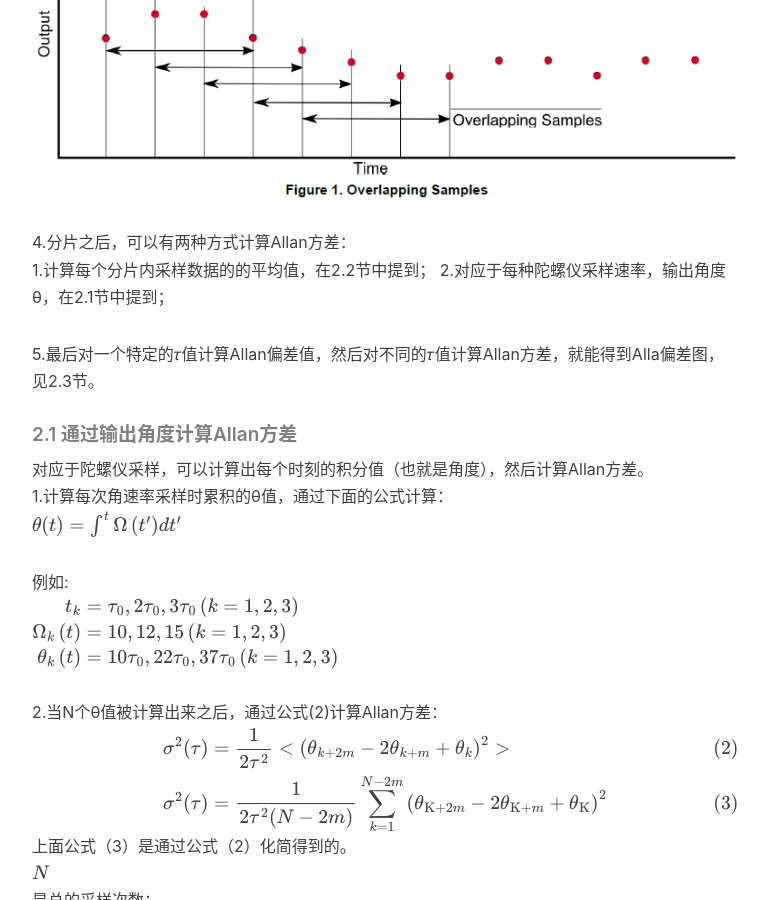
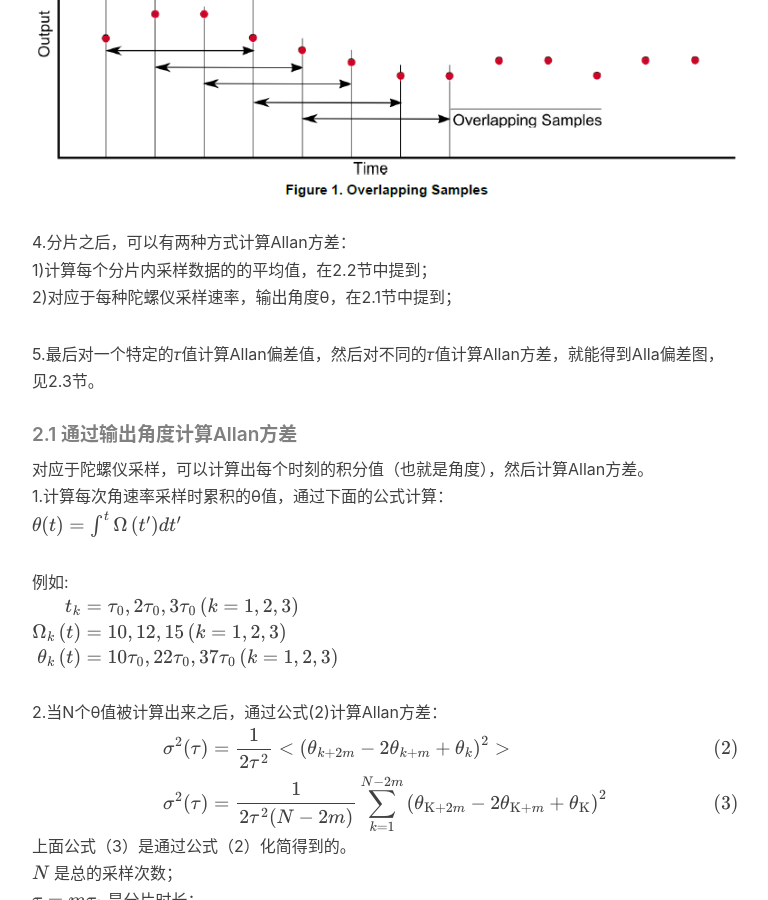
Before and after one commit to wykxwyc/wykxwyc.github.io, a Jekyll site: the page built from _posts/2019-04-12-Summary-of-IMU-Model-and-Calibration.markdown, in a window 1280 px wide and 900 px high, scrolled down 1815 px. Shown: the whole window, without its empty margins (233-1001 px from the left). Built offline with Jekyll 4.4.1, drawn with Linux system fonts in a browser that asks for light colours; formulas are drawn with MathJax 3; comment, search, counter and statistics services are not loaded.

Commit message:
modify IMU

```diff
--- a/_posts/2019-04-12-Summary-of-IMU-Model-and-Calibration.markdown
+++ b/_posts/2019-04-12-Summary-of-IMU-Model-and-Calibration.markdown
@@ -75,8 +75,8 @@
 ![](/img/in-post/post-Summary-of-IMU/figure1-sample.png)
 
 4.分片之后，可以有两种方式计算Allan方差：
-1.计算每个分片内采样数据的的平均值，在2.2节中提到；
-2.对应于每种陀螺仪采样速率，输出角度θ，在2.1节中提到；
+1)计算每个分片内采样数据的的平均值，在2.2节中提到；
+2)对应于每种陀螺仪采样速率，输出角度θ，在2.1节中提到；
 
 5.最后对一个特定的𝜏值计算Allan偏差值，然后对不同的𝜏值计算Allan方差，就能得到Alla偏差图，见2.3节。
 
@@ -92,7 +92,7 @@
 \begin{align}
 t_{k} & =\tau_{0},2\tau_{0},3\tau_{0}\left(k=1,2,3\right) \\
 \Omega_{k}\left(t\right) & =10,12,15 \left(k=1,2,3\right) \\
-\theta_{k}\left(t\right) & =10\tau_{0},22\tau_{0},37\tau_{0}\left(k=1,2,3\right) \\
+\theta_{k}\left(t\right) & =10\tau_{0},22\tau_{0},37\tau_{0}\left(k=1,2,3\right) \\ \tag{example}
 \end{align}
 $$
 
```
Also changed, not shown: img/in-post/post-Summary-of-IMU/figure2-variance.png.
